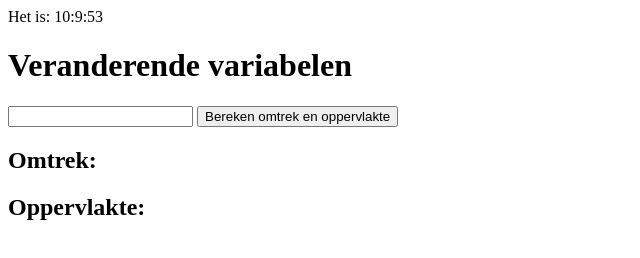
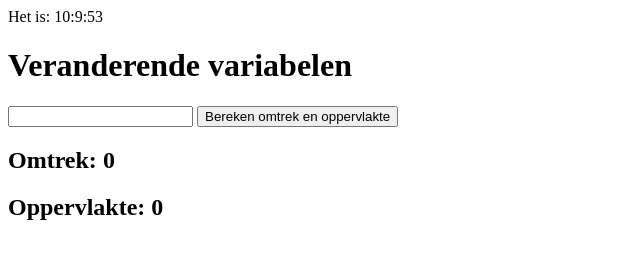
Before and after one commit to Ricco022/Live-update-7e224d5e, a plain HTML site: page index.html in a window 1280 px wide. Shown: the full height of the page, 0-640 px from the left. Drawn offline with Linux system fonts and the light colour scheme.

Commit message:
uitwerking

```diff
--- a/index.html
+++ b/index.html
@@ -16,7 +16,7 @@ Het is: <span id="date"></span>
 
     <h2>Omtrek: <span id="answer"></span></h2>
 
-    <h2>Oppervlakte: <span id=""></span></h2>
+    <h2>Oppervlakte: <span id="answer2"></span></h2>
 
 
 
```
